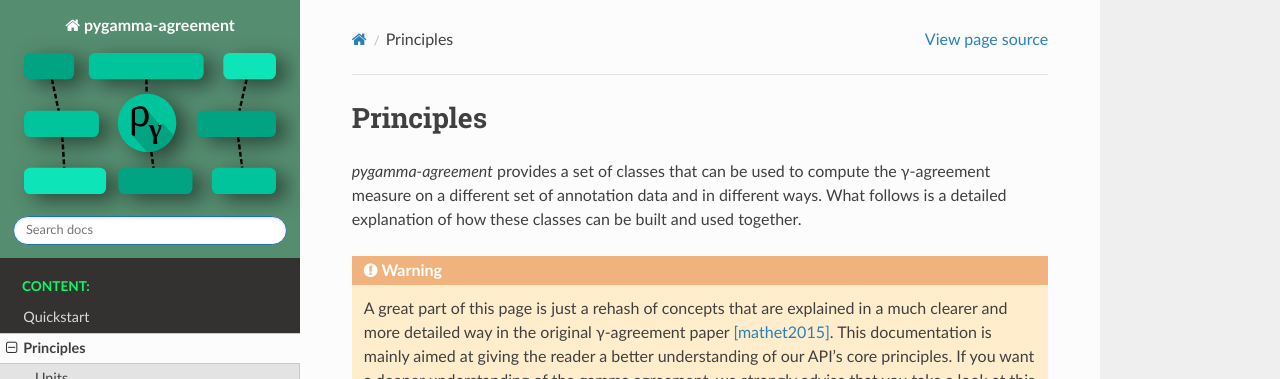
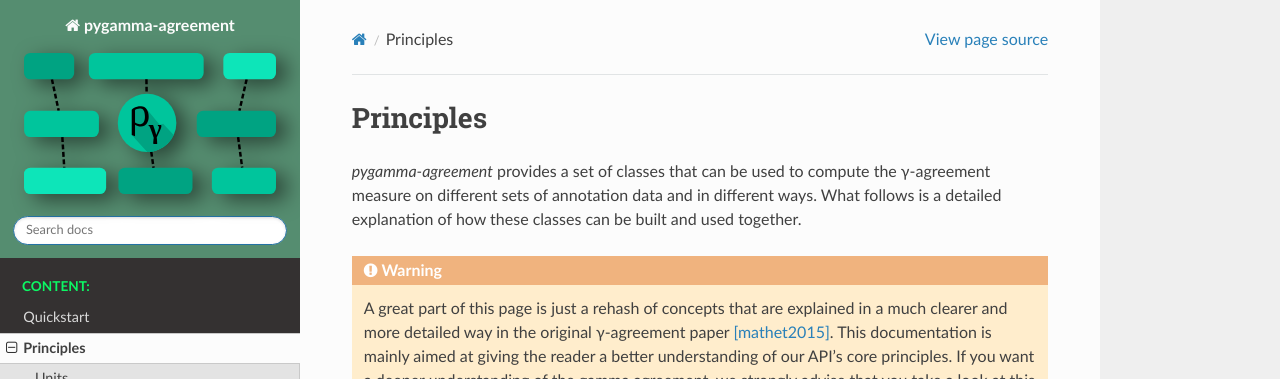
Before and after one commit to bootphon/pygamma-agreement, a Sphinx documentation site: the page built from docs/source/principles.rst, in a window 1280 px wide and 900 px high. Shown: the top 379 px of the window. Built offline with Sphinx 7.4.7 and the Read the Docs theme 2.0.0, drawn with Linux system fonts in a browser that asks for light colours; some of the changed text lies outside the part shown.

Commit message:
formulation in doc

```diff
--- a/docs/source/principles.rst
+++ b/docs/source/principles.rst
@@ -3,7 +3,7 @@
 ==========
 
 `pygamma-agreement` provides a set of classes that can be used to compute the γ-agreement measure on
-a different set of annotation data and in different ways. What follows is a detailed
+different sets of annotation data and in different ways. What follows is a detailed
 explanation of how these classes can be built and used together.
 
 .. warning::
```
Also changed, not shown: other parts of docs/source/principles.rst (+3 -7 lines).
